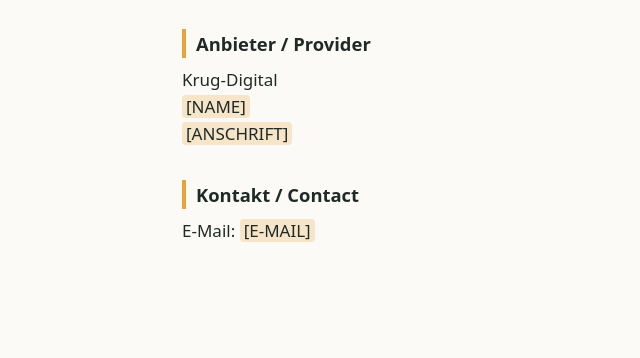
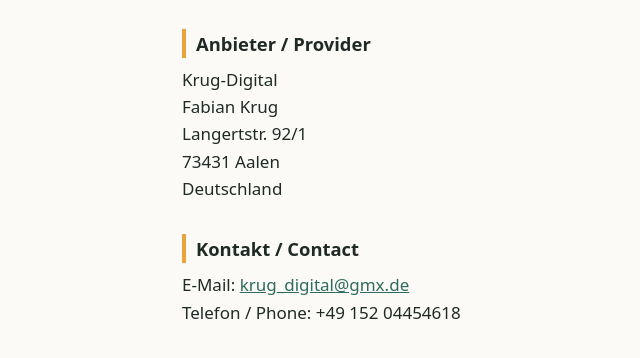
Before and after one commit to KrugDigital/Plazio-privacy, a plain HTML site: page impressum.html in a window 1280 px wide. Shown: the part 140-498 px from the top of the page, without its empty margins (118-758 px from the left). Drawn offline with Linux system fonts and the light colour scheme.

Commit message:
Fill in publisher details
Co-Authored-By: Claude Sonnet 5.5 <noreply@anthropic.com>
Claude-Session: https://claude.ai/code/session_01RNM2dAioSvLyZ5qxqYQkBu

```diff
--- a/impressum.html
+++ b/impressum.html
@@ -14,11 +14,14 @@
 
   <h2>Anbieter / Provider</h2>
   <p>Krug-Digital<br>
-  <span class="ph">[NAME]</span><br>
-  <span class="ph">[ANSCHRIFT]</span></p>
+  Fabian Krug<br>
+  Langertstr. 92/1<br>
+  73431 Aalen<br>
+  Deutschland</p>
 
   <h2>Kontakt / Contact</h2>
-  <p>E-Mail: <span class="ph">[E-MAIL]</span></p>
+  <p>E-Mail: <a href="mailto:krug_digital@gmx.de">krug_digital@gmx.de</a><br>
+  Telefon / Phone: +49 152 04454618</p>
 </main>
 </body>
 </html>
```
Also changed, not shown: de.html (+2 -2 lines), en.html (+2 -2 lines), 1 other file.
